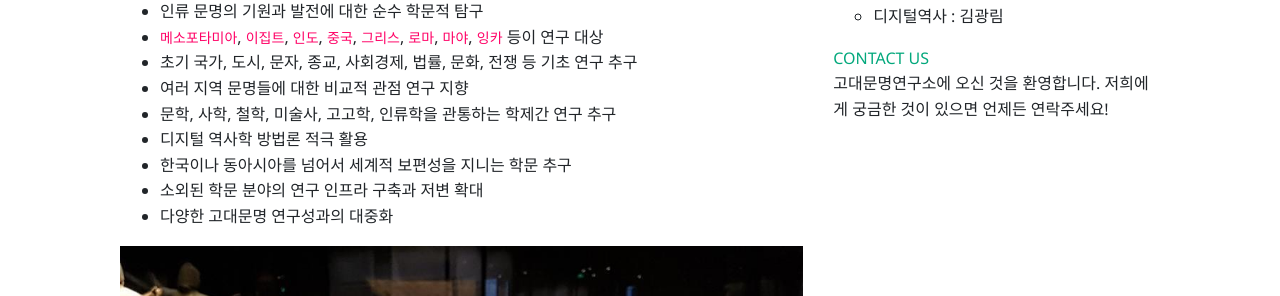
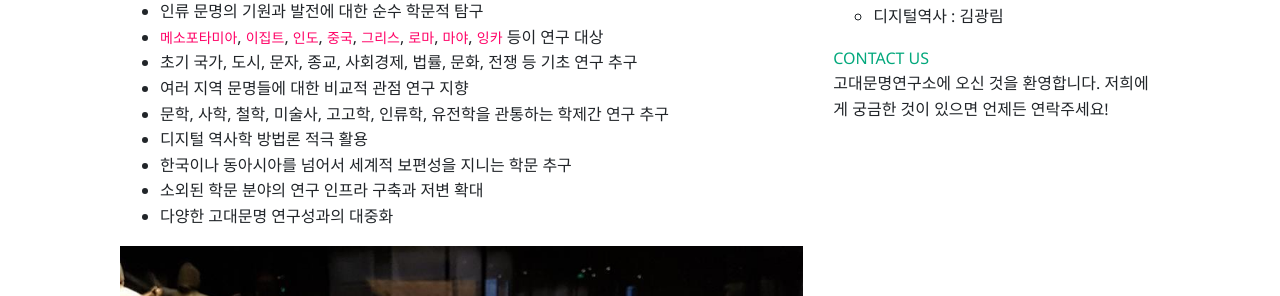
Before and after one commit to irec-study/irec-study.github.io, a Jekyll site: the page built from _pages/about.md, in a window 1280 px wide and 900 px high, scrolled down 390 px. Shown: the part 157-453 px from the top of the window. Built offline with Jekyll 4.4.1, drawn with Linux system fonts in a browser that asks for light colours; nearby versions of some CDN libraries.

Commit message:
Update About page

```diff
--- a/_pages/about.md
+++ b/_pages/about.md
@@ -18,7 +18,7 @@ __The Institute for Research on Early Civilizations (IREC)__
 * `메소포타미아`, `이집트`, `인도`, `중국`, `그리스`, `로마`, `마야`, `잉카` 등이 연구 대상
 * 초기 국가, 도시, 문자, 종교, 사회경제, 법률, 문화, 전쟁 등 기초 연구 추구
 * 여러 지역 문명들에 대한 비교적 관점 연구 지향
-* 문학, 사학, 철학, 미술사, 고고학, 인류학을 관통하는 학제간 연구 추구
+* 문학, 사학, 철학, 미술사, 고고학, 인류학, 유전학을 관통하는 학제간 연구 추구
 * 디지털 역사학 방법론 적극 활용
 * 한국이나 동아시아를 넘어서 세계적 보편성을 지니는 학문 추구
 * 소외된 학문 분야의 연구 인프라 구축과 저변 확대
```
Also changed, not shown: 2 other files.
